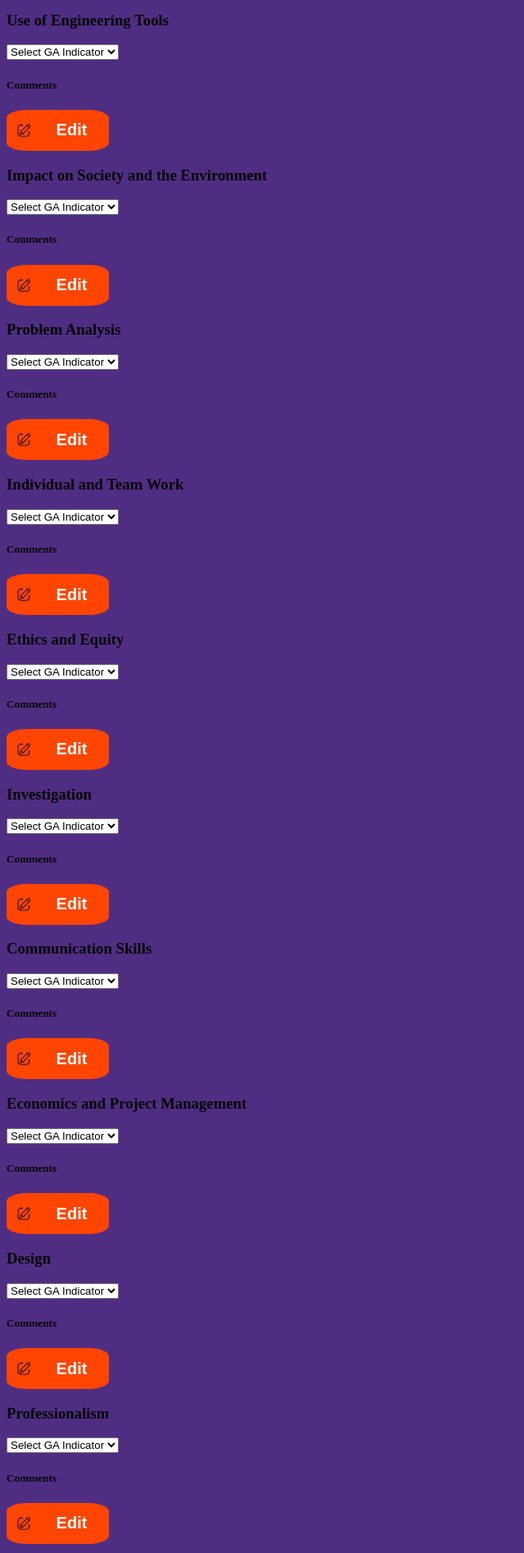
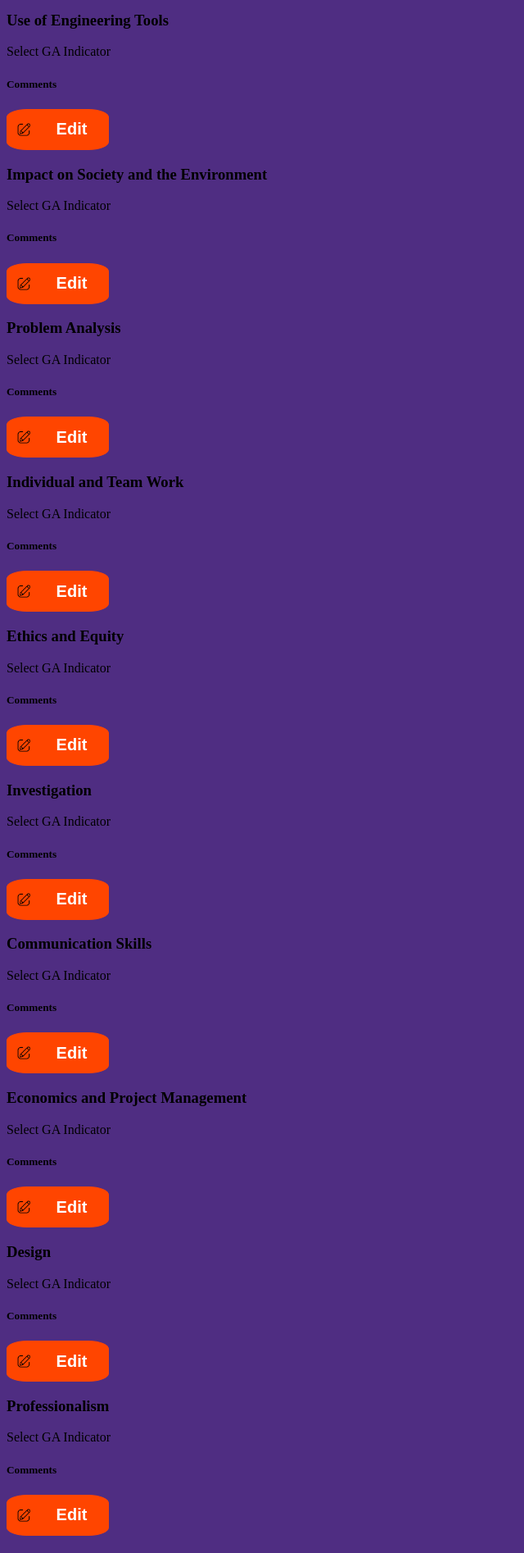
Before and after one commit to Gabe-o/Course-Outline-Manager, a React (Create React App) app in the folder frontend/: page /createOutline in a window 1280 px wide. Shown: the part 2400-4294 px from the top of the page at 82% size, without its empty margins (0-640 px from the left). Built offline with nearby package versions, Linux system fonts and the light colour scheme.

Commit message:
Added Timestmap tracking for CEAB Learning Objectives

```diff
--- /dev/null
+++ b/frontend/src/components/learningObjective.jsx
@@ -0,0 +1,60 @@
+import React, { useState } from 'react';
+import moment from 'moment';
+import LearningObjectivesDropdown from './learningObjectivesDropdown';
+
+const LearningObjective = ({ objective, sectionLabel }) => {
+    const [editing, setEditing] = useState(false);
+    const [indicator, setIndicator] = useState("Select GA Indicator");
+    const [comment, setComment] = useState("");
+    const [savedIndicator, setSavedIndicator] = useState("Select GA Indicator");
+    const [savedComment, setSavedComment] = useState("");
+
+    const handleSave = () => {
+        setEditing(false);
+        setSavedIndicator(indicator);
+        setSavedComment(comment);
+        console.log(sectionLabel + " " + moment().format("YYYY-MM-DD hh:mm:ss"));
+    }
+
+    const handleCancel = () => {
+        setEditing(false);
+        setIndicator(savedIndicator);
+        setComment(savedComment);
+    }
+
+    const handleEdit = () => {
+        setEditing(true);
+    }
+
+    return (
+        <>
+            <h3>{objective}</h3>
+            {
+                editing ?
+                    <>
+                        <LearningObjectivesDropdown indicator={indicator} setIndicator={setIndicator} />
+                    </>
+                    :
+                    <>
+                        <p>{savedIndicator}</p>
+                    </>
+            }
+            <h5>Comments</h5>
+            {
+                editing ?
+                    <>
+                        <input value={comment} onChange={(event) => setComment(event.target.value)} />
+                        <button className="save" onClick={handleSave}>Save</button>
+                        <button className="cancel" onClick={handleCancel}>Cancel</button>
+                    </>
+                    :
+                    <>
+                        <p>{savedComment}</p>
+                        <button className="edit" onClick={handleEdit}>Edit</button>
+                    </>
+            }
+        </>
+    );
+};
+
+export default LearningObjective;
--- a/frontend/src/components/learningObjectivesDropdown.jsx
+++ b/frontend/src/components/learningObjectivesDropdown.jsx
@@ -1,10 +1,9 @@
 import React, { useState } from "react";
 
-const LearningObjectiveDropdown = () => {
-    const [value, setValue] = useState("Select GA Indicator");
+const LearningObjectiveDropdown = ({ indicator, setIndicator }) => {
 
     return (
-        <select value={value} onChange={e => setValue(e.target.value)}>
+        <select value={indicator} onChange={e => setIndicator(e.target.value)}>
             <option value="Select GA Indicator" disabled>Select GA Indicator</option>
             <option value="I">I</option>
             <option value="D">D</option>
--- a/frontend/src/pages/createOutline.jsx
+++ b/frontend/src/pages/createOutline.jsx
@@ -5,6 +5,7 @@ import Switch from "../components/creditsSwitch";
 import LearningObjectivesDropdown from "../components/learningObjectivesDropdown";
 import TopicCreator from "../components/topicCreator";
 import Evaluation from "../components/evaluation";
+import LearningObjective from "../components/learningObjective";
 
 const CreateOutline = () => {
     return (
@@ -50,50 +51,17 @@ const CreateOutline = () => {
             <h1>Recommended References</h1>
             <Textbox sectionLabel={"RecommendedRefrences"} />
             <h1>General Learning Objectives (CEAB)</h1>
-            <h3>Use of Engineering Tools</h3>
-            <LearningObjectivesDropdown />
-            <h5>Comments</h5>
-            <Textbox />
-            <h3>Impact on Society and the Environment</h3>
-            <LearningObjectivesDropdown />
-            <h5>Comments</h5>
-            <Textbox />
-            <h3>Problem Analysis</h3>
-            <LearningObjectivesDropdown />
-            <h5>Comments</h5>
-            <Textbox />
-            <h3>Individual and Team Work</h3>
-            <LearningObjectivesDropdown />
-            <h5>Comments</h5>
-            <Textbox />
-            <h3>Ethics and Equity</h3>
-            <LearningObjectivesDropdown />
-            <h5>Comments</h5>
-            <Textbox />
-            <h3>Investigation</h3>
-            <LearningObjectivesDropdown />
-            <h5>Comments</h5>
-            <Textbox />
-            <h3>Communication Skills</h3>
-            <LearningObjectivesDropdown />
-            <h5>Comments</h5>
-            <Textbox />
-            <h3>Economics and Project Management</h3>
-            <LearningObjectivesDropdown />
-            <h5>Comments</h5>
-            <Textbox />
-            <h3>Design</h3>
-            <LearningObjectivesDropdown />
-            <h5>Comments</h5>
-            <Textbox />
-            <h3>Professionalism</h3>
-            <LearningObjectivesDropdown />
-            <h5>Comments</h5>
-            <Textbox />
-            <h3>Life-Long Learning</h3>
-            <LearningObjectivesDropdown />
-            <h5>Comments</h5>
-            <Textbox />
+            <LearningObjective objective={"Use of Engineering Tools"} sectionLabel={"ToolsCEAB"} />
+            <LearningObjective objective={"Impact on Society and the Environment"} sectionLabel={"EnvironmentCEAB"} />
+            <LearningObjective objective={"Problem Analysis"} sectionLabel={"ProblemCEAB"} />
+            <LearningObjective objective={"Individual and Team Work"} sectionLabel={"WorkCEAB"} />
+            <LearningObjective objective={"Ethics and Equity"} sectionLabel={"EthicsCEAB"} />
+            <LearningObjective objective={"Investigation"} sectionLabel={"InvestigationCEAB"} />
+            <LearningObjective objective={"Communication Skills"} sectionLabel={"CommunicationCEAB"} />
+            <LearningObjective objective={"Economics and Project Management"} sectionLabel={"ManagementCEAB"} />
+            <LearningObjective objective={"Design"} sectionLabel={"DesignCEAB"} />
+            <LearningObjective objective={"Professionalism"} sectionLabel={"ProfessionalismCEAB"} />
+            <LearningObjective objective={"Life-Long Learning"} sectionLabel={"LearningCEAB"} />
             <h1>Topics</h1>
             <TopicCreator />
             <h1>Evaluation</h1>
```
